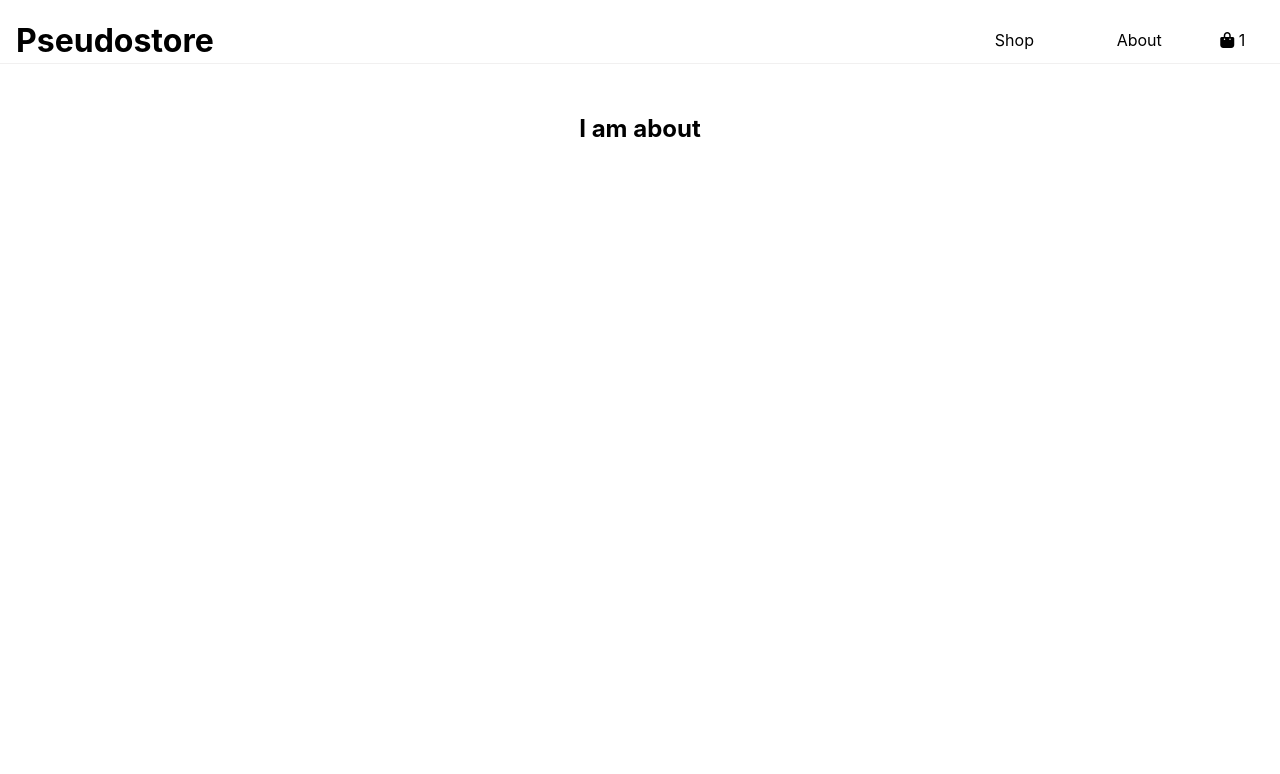
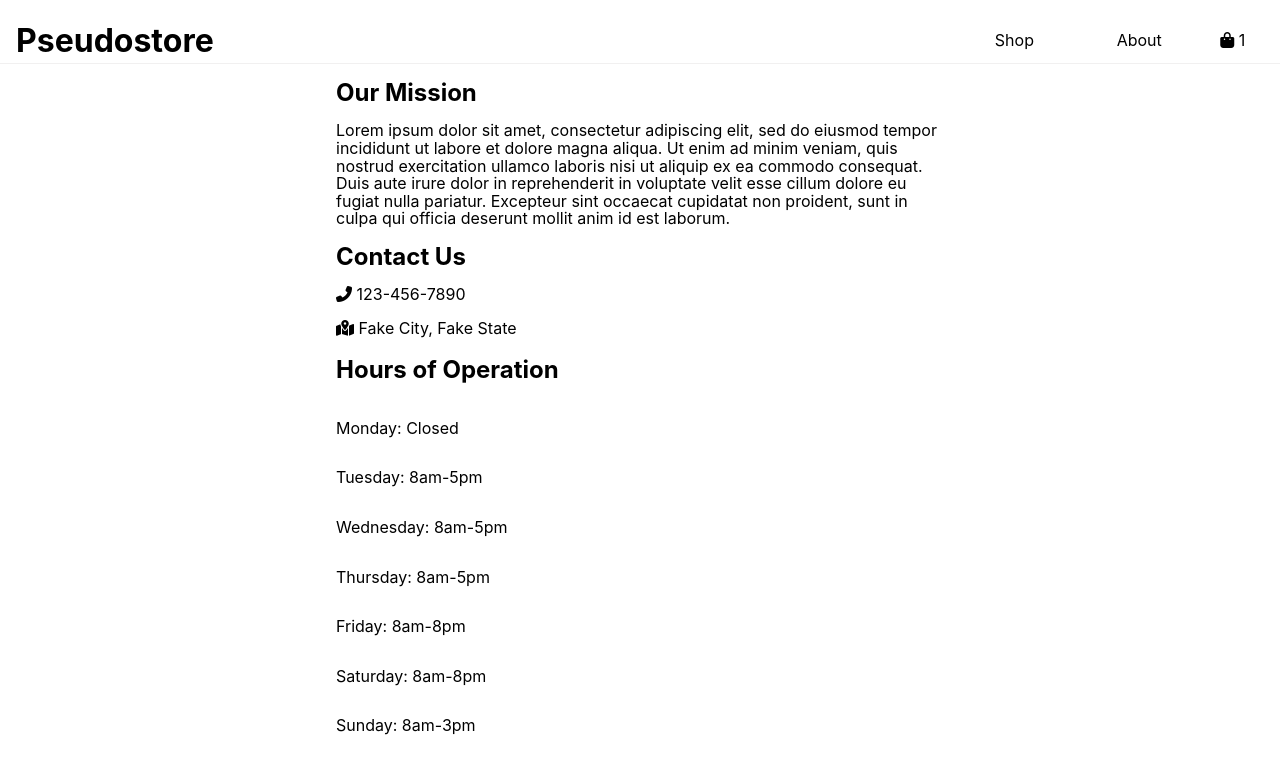
Before and after one commit to lindsaysofia/shopping-cart, a React (Create React App) app: page /about in a window 1280 px wide. Shown: the top 774 px of the page. Built offline with nearby package versions, Linux system fonts and the light colour scheme.

Commit message:
create the About page

```diff
--- a/src/components/About.js
+++ b/src/components/About.js
@@ -2,7 +2,23 @@ import '../styles/About.css';
 
 function About() {
   return (
-    <h1 className="About">I am about</h1>
+    <div className="About">
+      <h2 className="About-header">Our Mission</h2>
+      <p>Lorem ipsum dolor sit amet, consectetur adipiscing elit, sed do eiusmod tempor incididunt ut labore et dolore magna aliqua. Ut enim ad minim veniam, quis nostrud exercitation ullamco laboris nisi ut aliquip ex ea commodo consequat. Duis aute irure dolor in reprehenderit in voluptate velit esse cillum dolore eu fugiat nulla pariatur. Excepteur sint occaecat cupidatat non proident, sunt in culpa qui officia deserunt mollit anim id est laborum.</p>
+      <h2 className="About-header">Contact Us</h2>
+      <p><i className="fas fa-phone-alt"></i> 123-456-7890</p>
+      <p><i className="fas fa-map-marked-alt"></i> Fake City, Fake State</p>
+      <ul>
+        <h2>Hours of Operation</h2>
+        <li>Monday: Closed</li>
+        <li>Tuesday: 8am-5pm</li>
+        <li>Wednesday: 8am-5pm</li>
+        <li>Thursday: 8am-5pm</li>
+        <li>Friday: 8am-8pm</li>
+        <li>Saturday: 8am-8pm</li>
+        <li>Sunday: 8am-3pm</li>
+      </ul>
+    </div>
   );
 }
 
--- a/src/styles/About.css
+++ b/src/styles/About.css
@@ -1,5 +1,21 @@
 .About {
   position: absolute;
   top: 4em;
-  width: 100%;
+  width: 50%;
+  text-align: left;
 }
+
+.About > * {
+  margin: 16px;
+  padding: 0;
+  box-sizing: border-box;
+}
+
+ul {
+
+}
+
+li {
+  list-style: none;
+  padding: 1em 0;
+}
```
